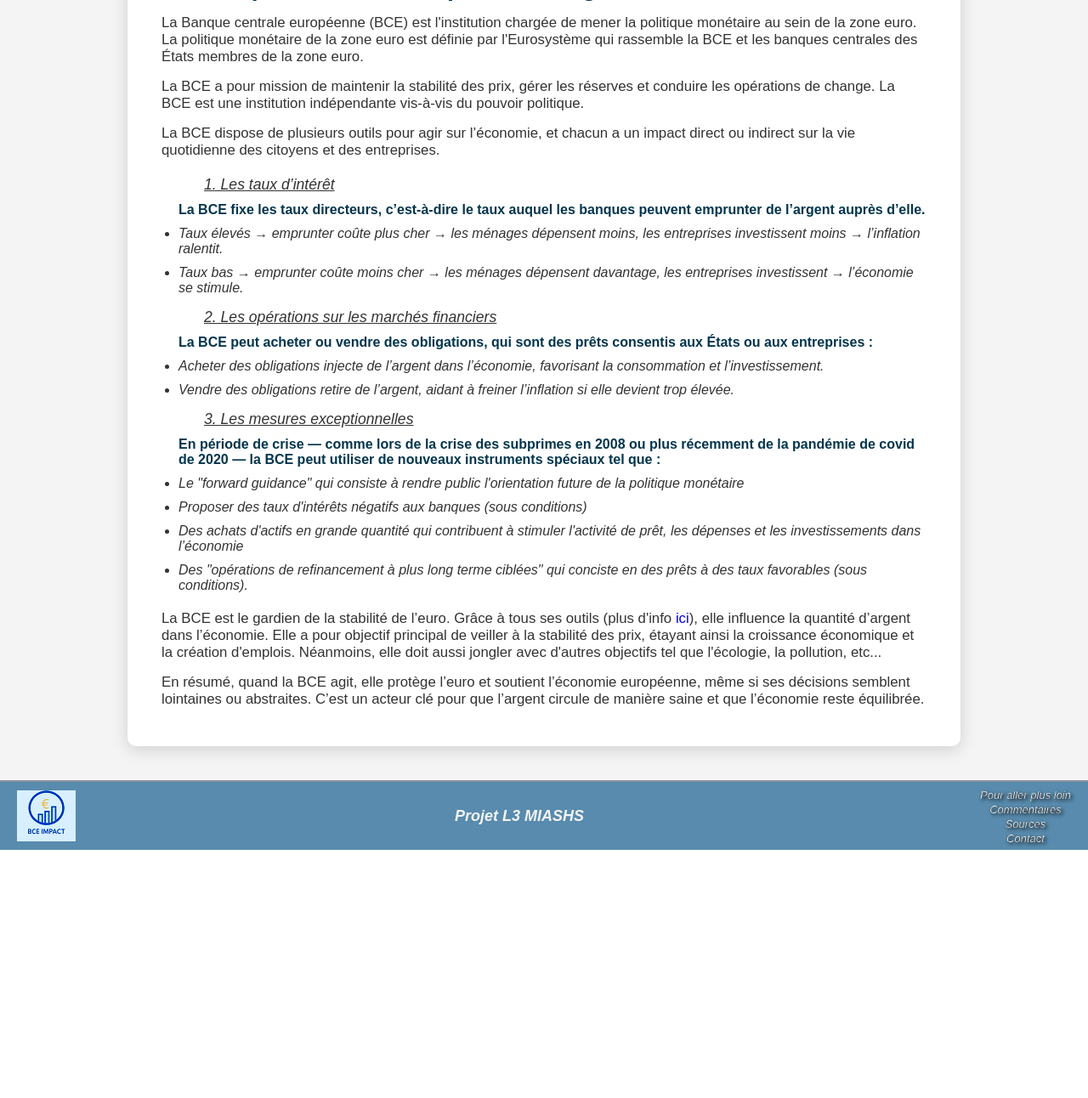
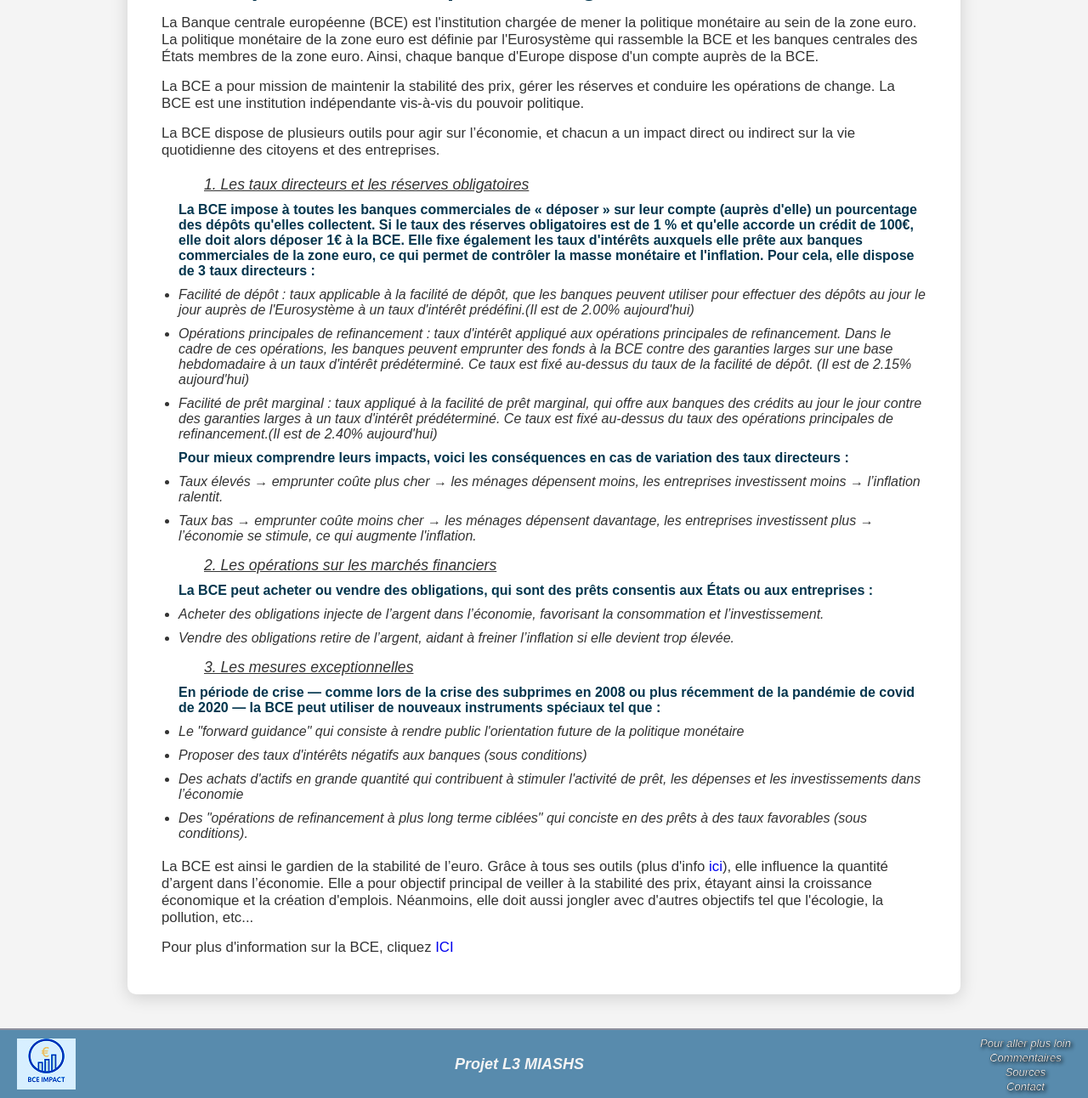
Before and after one commit to Kvothe-45/BCE_impact, a PHP site: page /Home.php in a window 1280 px wide. Shown: the part 728-2020 px from the top of the page at 85% size. Before the commit the page ends 1728 px from the top, so only its background shows below. Run offline with PHP 8.4, Linux system fonts and the light colour scheme.

Commit message:
Mini modif style

```diff
--- a/Home.php
+++ b/Home.php
@@ -21,7 +21,7 @@
 
     <div id="boite_info">
         <h3 id="title_boite">La Banque centrale européenne : le gardien de l’euro</h3>
-        <p id="par1">La Banque centrale européenne (BCE) est l'institution chargée de mener la politique monétaire au sein de la zone euro. La politique monétaire de la zone euro est définie par l'Eurosystème qui rassemble la BCE et les banques centrales des États membres de la zone euro.
+        <p id="par1">La Banque centrale européenne (BCE) est l'institution chargée de mener la politique monétaire au sein de la zone euro. La politique monétaire de la zone euro est définie par l'Eurosystème qui rassemble la BCE et les banques centrales des États membres de la zone euro. Ainsi, chaque banque d'Europe dispose d'un compte auprès de la BCE.
         </p>
         <p id="par3">La BCE a pour mission de maintenir la stabilité des prix, gérer les réserves et conduire les opérations de change. La BCE est une institution indépendante vis-à-vis du pouvoir politique.
         </p>
@@ -29,11 +29,15 @@
         La BCE dispose de plusieurs outils pour agir sur l’économie, et chacun a un impact direct ou indirect sur la vie quotidienne des citoyens et des entreprises.
         </p>
         <ul>
-            <li class="outils">1. Les taux d’intérêt</li>
-            <li class="listetitre">La BCE fixe les taux directeurs, c’est-à-dire le taux auquel les banques peuvent emprunter de l’argent auprès d’elle.
+            <li class="outils">1. Les taux directeurs et les réserves obligatoires</li>
+            <li class="listetitre">La BCE impose à toutes les banques commerciales de « déposer » sur leur compte (auprès d'elle) un pourcentage des dépôts qu'elles collectent. Si le taux des réserves obligatoires est de 1 % et qu'elle accorde un crédit de 100€, elle doit alors déposer 1€ à la BCE. Elle fixe également les taux d'intérêts auxquels elle prête aux banques commerciales de la zone euro, ce qui permet de contrôler la masse monétaire et l'inflation. Pour cela, elle dispose de 3 taux directeurs :
             </li>
+            <li class="mesuresBCE">Facilité de dépôt : taux applicable à la facilité de dépôt, que les banques peuvent utiliser pour effectuer des dépôts au jour le jour auprès de l'Eurosystème à un taux d'intérêt prédéfini.(Il est de 2.00% aujourd'hui)</li>
+            <li class="mesuresBCE">Opérations principales de refinancement : taux d'intérêt appliqué aux opérations principales de refinancement. Dans le cadre de ces opérations, les banques peuvent emprunter des fonds à la BCE contre des garanties larges sur une base hebdomadaire à un taux d'intérêt prédéterminé. Ce taux est fixé au-dessus du taux de la facilité de dépôt. (Il est de 2.15% aujourd'hui)</li>
+            <li class="mesuresBCE">Facilité de prêt marginal : taux appliqué à la facilité de prêt marginal, qui offre aux banques des crédits au jour le jour contre des garanties larges à un taux d'intérêt prédéterminé. Ce taux est fixé au-dessus du taux des opérations principales de refinancement.(Il est de 2.40% aujourd'hui)</li>
+            <li class="listetitre">Pour mieux comprendre leurs impacts, voici les conséquences en cas de variation des taux directeurs : </li>
             <li class="mesuresBCE">Taux élevés → emprunter coûte plus cher → les ménages dépensent moins, les entreprises investissent moins → l’inflation ralentit.
-            </li><li class="mesuresBCE">Taux bas → emprunter coûte moins cher → les ménages dépensent davantage, les entreprises investissent → l’économie se stimule.
+            </li><li class="mesuresBCE">Taux bas → emprunter coûte moins cher → les ménages dépensent davantage, les entreprises investissent plus → l’économie se stimule, ce qui augmente l'inflation.
             </li>
             <li class="outils">2. Les opérations sur les marchés financiers</li>
             <li class="listetitre">La BCE peut acheter ou vendre des obligations, qui sont des prêts consentis aux États ou aux entreprises :
@@ -50,11 +54,11 @@
             </li>
             </ul>
         <p>
-        La BCE est le gardien de la stabilité de l’euro. Grâce à tous ses outils (plus d'info <a href="https://www.ecb.europa.eu/mopo/strategy/strategy-review/html/monetary-policy-instruments.fr.html">ici</a>), elle influence la quantité d’argent dans l’économie. Elle a pour objectif principal de veiller à la stabilité des prix, étayant ainsi la croissance économique et la création d'emplois. Néanmoins, elle doit aussi jongler avec d'autres objectifs tel que l'écologie, la pollution, etc...
+        La BCE est ainsi le gardien de la stabilité de l’euro. Grâce à tous ses outils (plus d'info <a href="https://www.ecb.europa.eu/mopo/strategy/strategy-review/html/monetary-policy-instruments.fr.html">ici</a>), elle influence la quantité d’argent dans l’économie. Elle a pour objectif principal de veiller à la stabilité des prix, étayant ainsi la croissance économique et la création d'emplois. Néanmoins, elle doit aussi jongler avec d'autres objectifs tel que l'écologie, la pollution, etc...
         </p>
         <p>
-        En résumé, quand la BCE agit, elle protège l’euro et soutient l’économie européenne, même si ses décisions semblent lointaines ou abstraites. C’est un acteur clé pour que l’argent circule de manière saine et que l’économie reste équilibrée.
-        </p>
+        Pour plus d'information sur la BCE, cliquez <a href="https://www.ecb.europa.eu/ecb/all-about-us/html/index.fr.html">ICI</a>
+      </p>
       </div>
 
 
--- a/commentaires.txt
+++ b/commentaires.txt
@@ -1,4 +1,10 @@
 <div class='daniel'><span class='pseudo' >Pseudo : a a</span><br><br>
+<p class='message' > test</p><br>
+    <span class='date'> Message envoyé le : 2025/12/04 | 02:27 PM</span><br>
+
+
+</div>
+<br><div class='daniel'><span class='pseudo' >Pseudo : a a</span><br><br>
 <p class='message' >je suis un commentaire particulier </p><br>
     <span class='date'> Message envoyé le : 2025/11/21 | 09:54 AM</span><br>
 
--- a/pays.php
+++ b/pays.php
@@ -58,7 +58,7 @@
                     <div class="info-box"><strong>CO2/hab : </strong> <span><?php echo $pays['co2']; ?></span></div>
                     <div class="info-box"><strong>RSF : </strong> <span><?php echo $pays['rsf']; ?></span></div>
                     <div class="info-box"><strong>Indice de perception de la corruption : </strong> <span><?php echo $pays['corruption']; ?></span></div>
-                    <div class="info-box"><strong>SMIC : </strong> <span><?php echo $pays['smic']; ?></span></div>
+                    <div class="info-box"><strong>Salaire minimum : </strong> <span><?php echo $pays['smic']; ?></span></div>
                     <div class="info-box"><strong>PIB : </strong> <span><?php echo $pays['pib']; ?></span></div>
                 </div>
             </section>
--- a/styles/style_histoire.css
+++ b/styles/style_histoire.css
@@ -45,8 +45,12 @@
 }
 
 #last_comment{
-  margin-top: 15px;
+  margin-top: 20px;
 }
+#last_comment>p{
+  margin-bottom:8px ;
+}
+
 
 .Guerre {
   position: absolute;
--- a/styles/style_home.css
+++ b/styles/style_home.css
@@ -1,7 +1,7 @@
 #h2his{
   position: absolute;
-  left: 18vw;
-  top: 8vh;
+  left: 20vw;
+  top: 70px;
   color: #2c33b3;
   font-family: 'Lexend Tera';
   font-size: 2.5vw;
--- a/styles/style_source.css
+++ b/styles/style_source.css
@@ -26,12 +26,13 @@
     gap: 25px;
 }
 
-h2 {
+#title_src {
     color: #2c33b3;
     font-size: 45px;
     text-align: center;
     margin-bottom: 20px;
     font-family: 'Lexend Tera', sans-serif;
+    margin-top: -70px;
 }
 
 h3 {
```
Also changed, not shown: histoire.php (+13 -4 lines), sources.php (+7 -7 lines).
